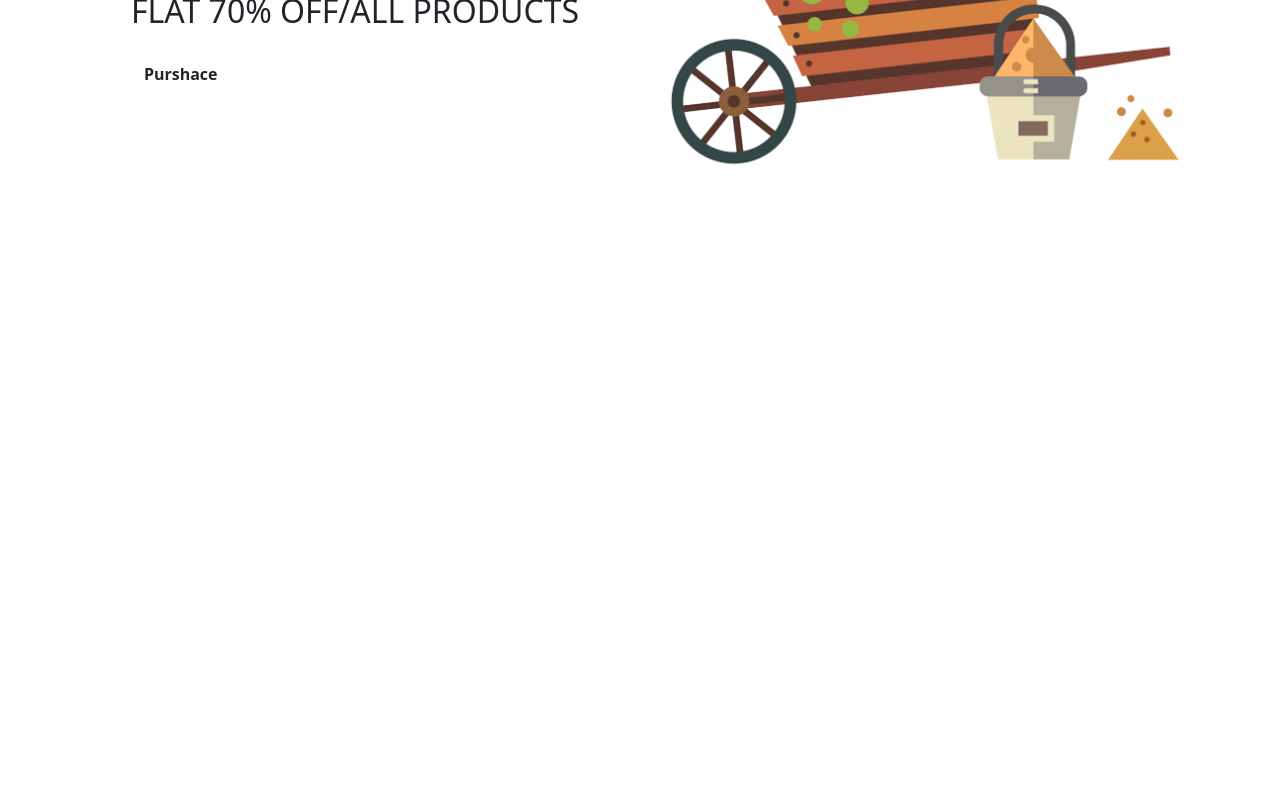
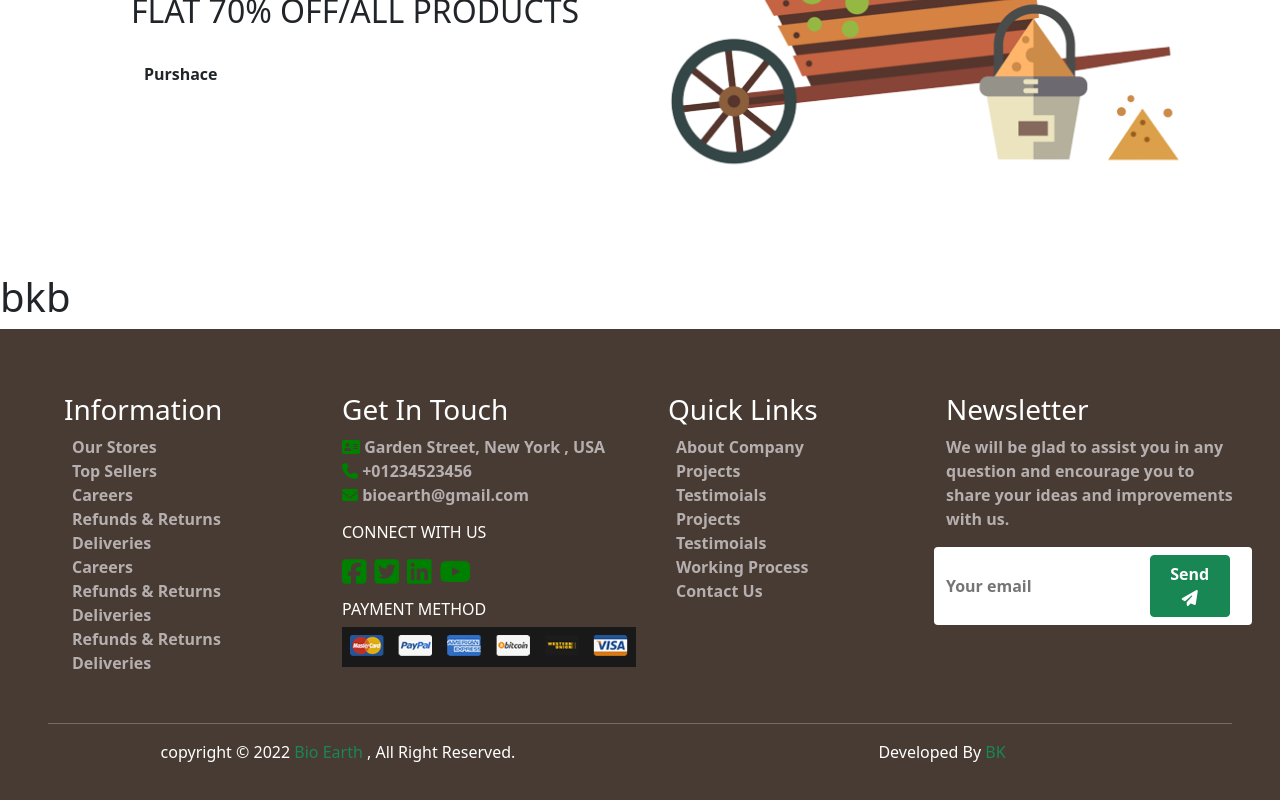
Before and after one commit to khadiza21/-manufacturer-website-client-as-12, a React (Create React App) app: page / in a window 1280 px wide. Shown: the part 416-1216 px from the top of the page. Before the commit the page ends 800 px from the top, so only its background shows below. Built offline with nearby package versions, Linux system fonts and the light colour scheme.

Commit message:
footer done

```diff
--- a/public/index.html
+++ b/public/index.html
@@ -9,35 +9,17 @@
       name="description"
       content="Web site created using create-react-app"
     />
+    <link rel="stylesheet" href="style.css">
     <!-- <link rel="apple-touch-icon" href="%PUBLIC_URL%/logo192.png" /> -->
-    <!--
-      manifest.json provides metadata used when your web app is installed on a
-      user's mobile device or desktop. See https://developers.google.com/web/fundamentals/web-app-manifest/
-    -->
     <!-- <link rel="manifest" href="%PUBLIC_URL%/manifest.json" /> -->
-    <!--
-      Notice the use of %PUBLIC_URL% in the tags above.
-      It will be replaced with the URL of the `public` folder during the build.
-      Only files inside the `public` folder can be referenced from the HTML.
 
-      Unlike "/favicon.ico" or "favicon.ico", "%PUBLIC_URL%/favicon.ico" will
-      work correctly both with client-side routing and a non-root public URL.
-      Learn how to configure a non-root public URL by running `npm run build`.
-    -->
-    <title>React App</title>
+    <title>Bio Earth</title>
   </head>
   <body>
     <noscript>You need to enable JavaScript to run this app.</noscript>
     <div id="root"></div>
-    <!--
-      This HTML file is a template.
-      If you open it directly in the browser, you will see an empty page.
 
-      You can add webfonts, meta tags, or analytics to this file.
-      The build step will place the bundled scripts into the <body> tag.
 
-      To begin the development, run `npm start` or `yarn start`.
-      To create a production bundle, use `npm run build` or `yarn build`.
-    -->
+    <script src="https://kit.fontawesome.com/346effd3c4.js" crossorigin="anonymous"></script>
   </body>
 </html>
--- /dev/null
+++ b/public/style.css
@@ -0,0 +1,10 @@
+::-webkit-scrollbar {
+    width: 1vw;
+  }
+  ::-webkit-scrollbar-thumb {
+    background: linear-gradient(transparent, #0e6842);
+    border-radius: 6px;
+  }
+  ::-webkit-scrollbar-thumb:hover {
+    background: linear-gradient(transparent, #745321);
+  }
--- a/src/App.js
+++ b/src/App.js
@@ -5,6 +5,7 @@ import { ToastContainer } from "react-toastify";
 import Header from "./components/shared/Header";
 import { Route, Routes } from "react-router-dom";
 import Home from "./components/pages/Home/Home";
+import Footer from "./components/shared/Footer/Footer";
 
 function App() {
   return (
@@ -14,7 +15,7 @@ function App() {
         <Route path="/" element={<Home></Home>}></Route>
         <Route path="/home" element={<Home></Home>}></Route>
       </Routes>
-
+      <Footer></Footer>
       <ToastContainer></ToastContainer>
     </div>
   );
--- a/src/components/pages/Home/Home.js
+++ b/src/components/pages/Home/Home.js
@@ -1,10 +1,14 @@
 import React from 'react';
 import Banner from './Banner';
+import Summary from './Summary';
+
+
 
 const Home = () => {
     return (
         <>
           <Banner></Banner>
+         <Summary></Summary>
         </>
     );
 };
--- /dev/null
+++ b/src/components/pages/Home/Summary.js
@@ -0,0 +1,22 @@
+import React from 'react';
+import Background from "../../../images/businessSummary.webp";
+
+  const myStyle={
+        backgroundImage:  `url(${Background})`,
+        height:'100vh',
+        // marginTop:'-70px',
+        // fontSize:'50px',
+        backgroundSize: 'cover',
+        backgroundRepeat: 'no-repeat',
+    };
+
+const Summary = () => {
+
+    return (
+        <div styles={myStyle}>
+            <h1>bkb</h1>
+        </div>
+    );
+};
+
+export default Summary;
--- /dev/null
+++ b/src/components/shared/Footer/Footer.css
@@ -0,0 +1,41 @@
+.head-foot {
+    background-color: #483b33;
+    color: #ffffff;
+  }
+  .inputt {
+    border: 0px solid;
+
+    font-weight: 600;
+  }
+  @media only screen and (min-width: 280px) and (max-width: 800px) {
+      .bk inputt {
+        padding: 0%;
+        width: 100%;
+      }
+    }
+
+  .rew {
+    font-weight: 600;
+  }
+  textarea:focus,
+  .inputt:focus {
+    outline: none;
+  }
+  .topright {
+    position: fixed;
+    bottom: 90px;
+    right: 56px;
+    font-size: 18px;
+  }
+  li{
+      list-style: none;
+     color:rgb(182, 175, 175);
+  }
+  .footer-icon,li:hover{
+
+     color:green;
+     cursor: pointer;
+  }
+  .gray{
+    color:rgb(182, 175, 175);
+  }
--- /dev/null
+++ b/src/components/shared/Footer/Footer.js
@@ -0,0 +1,109 @@
+import React from "react";
+import { Button } from "react-bootstrap";
+import "./Footer.css";
+import payment from "../../../images/payment.png";
+
+const Footer = () => {
+  const today = new Date();
+  const year = today.getFullYear();
+  return (
+    <div className="p-5 mb-0 head-foot">
+      <div className="row rew">
+        <div className="col-lg-3 col-md-6 col-12 py-3 px-1">
+          <h3 className="ms-4">Information</h3>
+          <ul className="list-style">
+            <li>Our Stores</li>
+            <li>Top Sellers</li>
+            <li>Careers</li>
+            <li>Refunds & Returns</li>
+            <li>Deliveries</li>
+            <li>Careers</li>
+            <li>Refunds & Returns</li>
+            <li>Deliveries</li>
+            <li>Refunds & Returns</li>
+            <li>Deliveries</li>
+          </ul>
+        </div>
+
+        <div className="col-lg-3 col-md-6 col-12 py-3 px-1">
+          <h3>Get In Touch</h3>
+          <p className="gray">
+            <i className="fa-solid fa-address-card footer-icon"></i> Garden
+            Street, New York , USA
+            <br /> <i className="fa-solid fa-phone footer-icon"></i>{" "}
+            +01234523456
+            <br /> <i className="fa-solid fa-envelope footer-icon"></i>{" "}
+            bioearth@gmail.com
+            <br />
+          </p>
+          <div className="">
+            <h6>CONNECT WITH US</h6>
+            <div className="text-success fs-3 fw-bold">
+              <span className="me-2">
+                <i className="fa-brands fa-facebook-square footer-icon"></i>
+              </span>
+              <span className="me-2">
+                <i className="fa-brands fa-twitter-square footer-icon"></i>
+              </span>
+              <span className="me-2">
+                <i className="fa-brands fa-linkedin footer-icon"></i>
+              </span>
+              <span className="me-2">
+                <i className="fa-brands fa-youtube footer-icon"></i>
+              </span>
+            </div>
+          </div>
+          <div className="my-2">
+            <h6>PAYMENT METHOD</h6>
+            <img src={payment} alt="" className="img-fluid" />
+          </div>
+        </div>
+
+        <div className="col-lg-3 col-md-6 col-12  py-3 px-1">
+          <h3 className="ms-4">Quick Links</h3>
+          <ul className="list-style">
+            <li>About Company</li>
+            <li>Projects</li>
+            <li>Testimoials</li>
+            <li>Projects</li>
+            <li>Testimoials</li>
+            <li>Working Process</li>
+            <li>Contact Us</li>
+          </ul>
+        </div>
+
+        <div className="col-lg-3 col-md-6 col-12  py-3 px-1">
+          <h3>Newsletter</h3>
+          <p className="gray">
+            We will be glad to assist you in any question and encourage you to
+            share your ideas and improvements with us.
+          </p>
+          <div className="bg-white row py-2  rounded ">
+            <input
+              type="email"
+              className="inputt border-0 col-8"
+              placeholder="Your email"
+            />
+            <Button className="btn btn-success col-3 mx-1 fw-bold">
+              Send <i className="fa-solid fa-paper-plane"></i>
+            </Button>
+          </div>
+        </div>
+      </div>
+
+      <hr />
+
+      <div className="row text-center">
+        <p className="col-lg-6 col-md-6 col-12">
+          copyright © {year} <span className="text-success">Bio Earth</span> ,
+          All Right Reserved.
+        </p>
+        <p className="col-lg-6 col-md-6 col-12 start-100">
+          Developed By <span className="text-success">BK</span>{" "}
+        </p>
+      </div>
+    </div>
+  );
+};
+
+export default Footer;
```
Also changed, not shown: src/components/shared/Footer.js (deleted), src/images/businessSummary.webp (added), src/images/payment.png (added).
